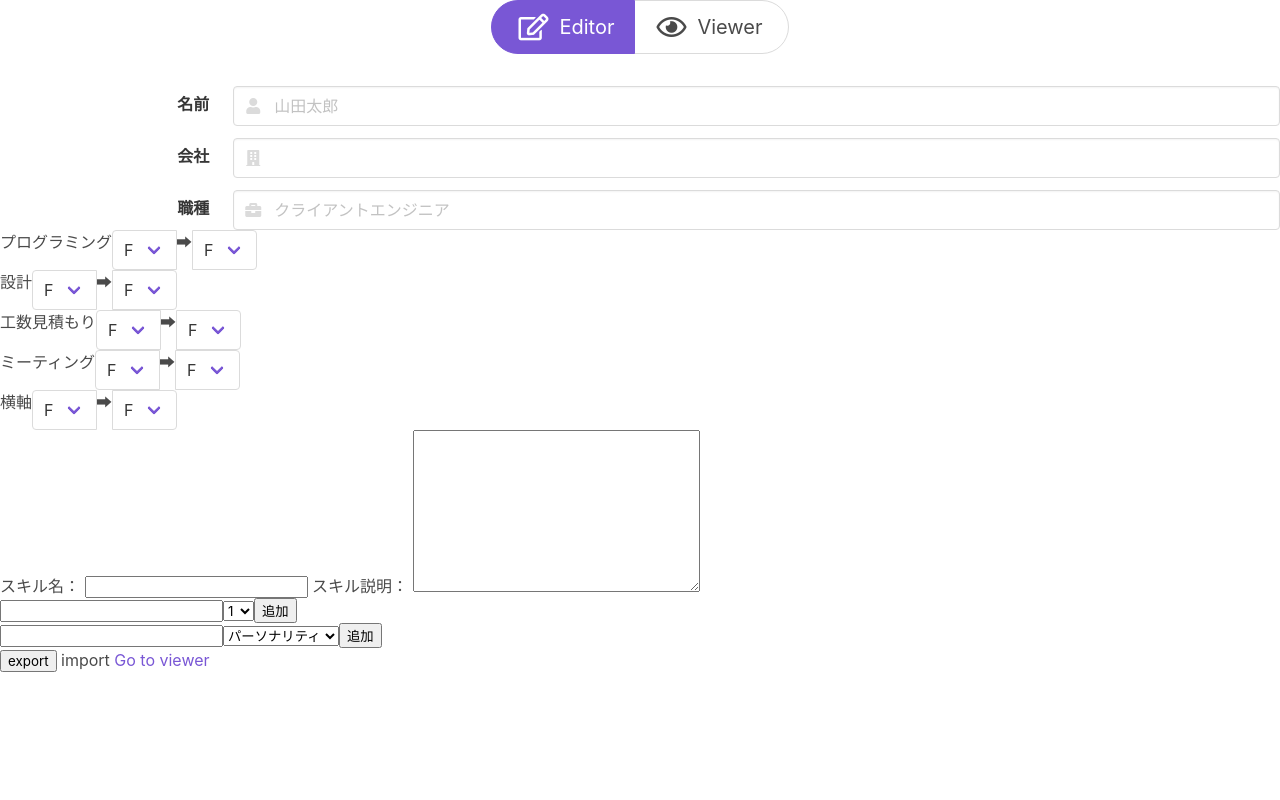
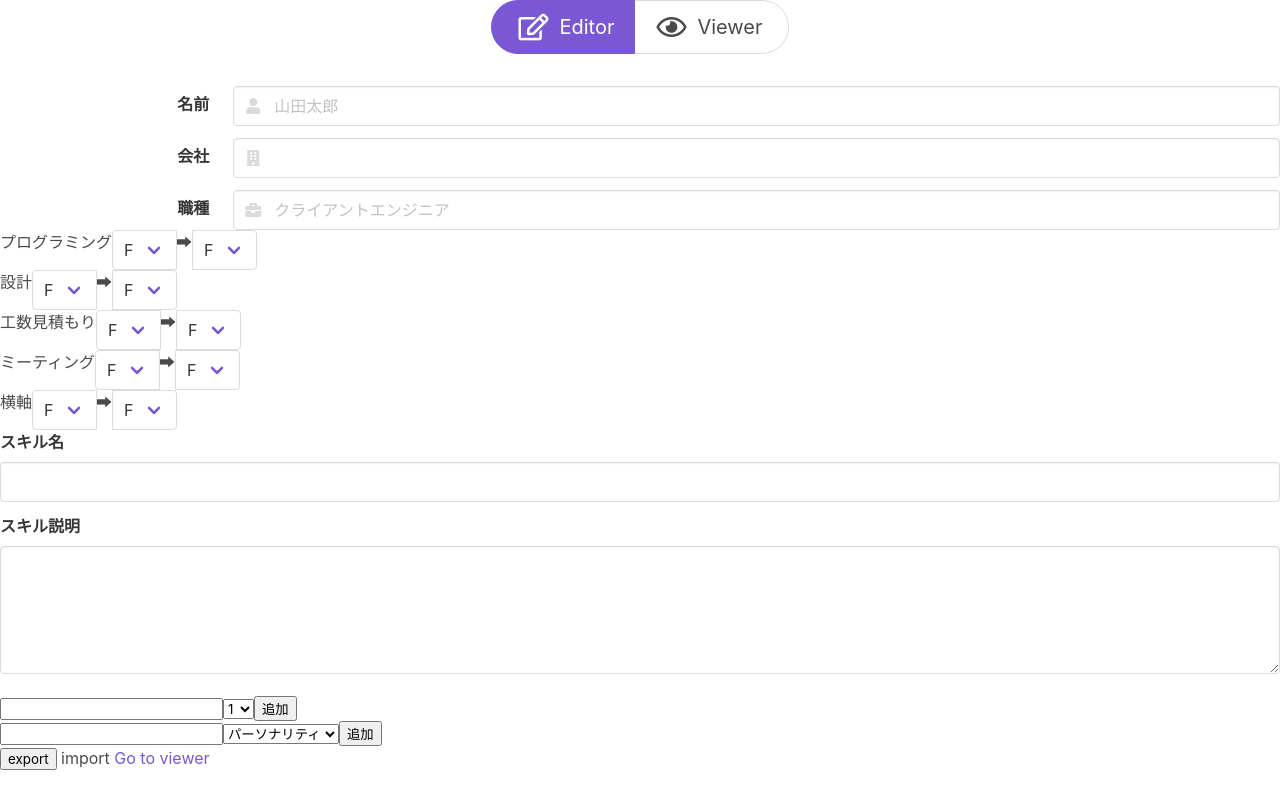
Before and after one commit to imucho/DiffSkillSheet, a Vue app: page / in a window 1280 px wide. Built offline with nearby package versions, Linux system fonts and the light colour scheme.

Commit message:
UniqueSkillFormをBuefyに書き換え

```diff
--- a/src/components/UniqueSkillForm.vue
+++ b/src/components/UniqueSkillForm.vue
@@ -1,14 +1,12 @@
 <template>
-    <div>
-        <label for="unique-skill-name">
-            スキル名：
-            <input type="text" id="unique-skill-name" name="unique-skill-name" :value="name" @input="updateName">
-        </label>
-        <label for="unique-skill-description">
-            スキル説明：
-            <textarea name="unique-skill-description" id="unique-skill-description" cols="30" rows="10" :value="description" @input="updateDescription"></textarea>
-        </label>
-    </div>
+   <section>
+       <b-field label="スキル名">
+           <b-input :value="name" @input="UPDATE_UNIQUE_SKILL_NAME"></b-input>
+       </b-field>
+       <b-field label="スキル説明">
+           <b-input :value="description" @input="UPDATE_UNIQUE_SKILL_DESCRIPTION" type="textarea" maxlength="200"></b-input>
+       </b-field>
+   </section>
 </template>
 
 <script>
@@ -26,13 +24,7 @@ export default {
         ...mapActions([
             UPDATE_UNIQUE_SKILL_NAME,
             UPDATE_UNIQUE_SKILL_DESCRIPTION
-        ]),
-        updateName(event){
-            this.UPDATE_UNIQUE_SKILL_NAME(event.target.value)
-        },
-        updateDescription(event){
-            this.UPDATE_UNIQUE_SKILL_DESCRIPTION(event.target.value)
-        }
+        ])
     }
 
 }
```
Also changed, not shown: 4 other files (tests, documents, lock files or other folders).
